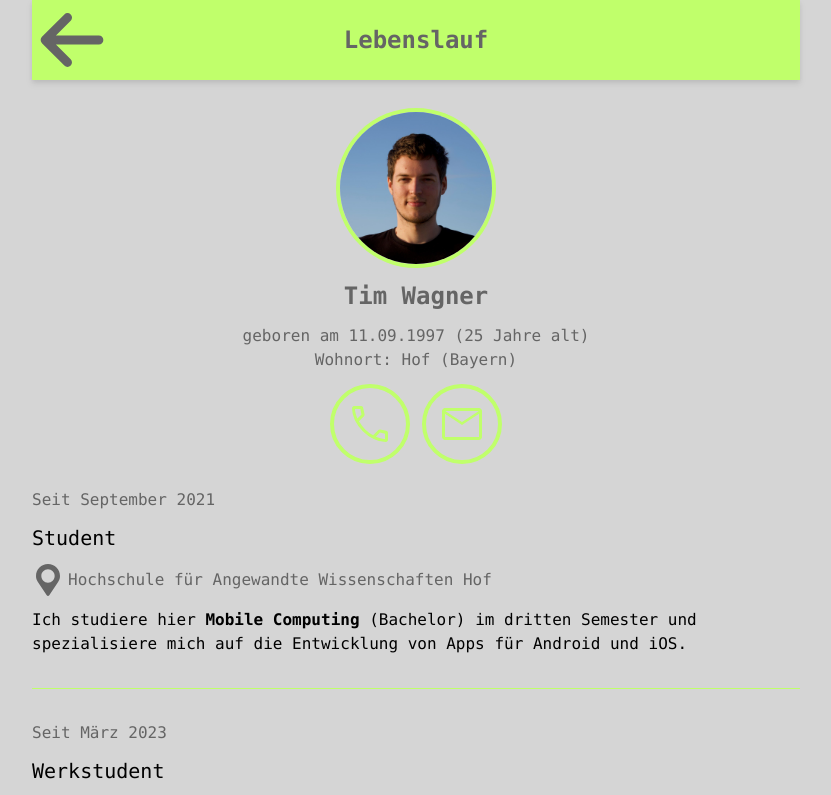
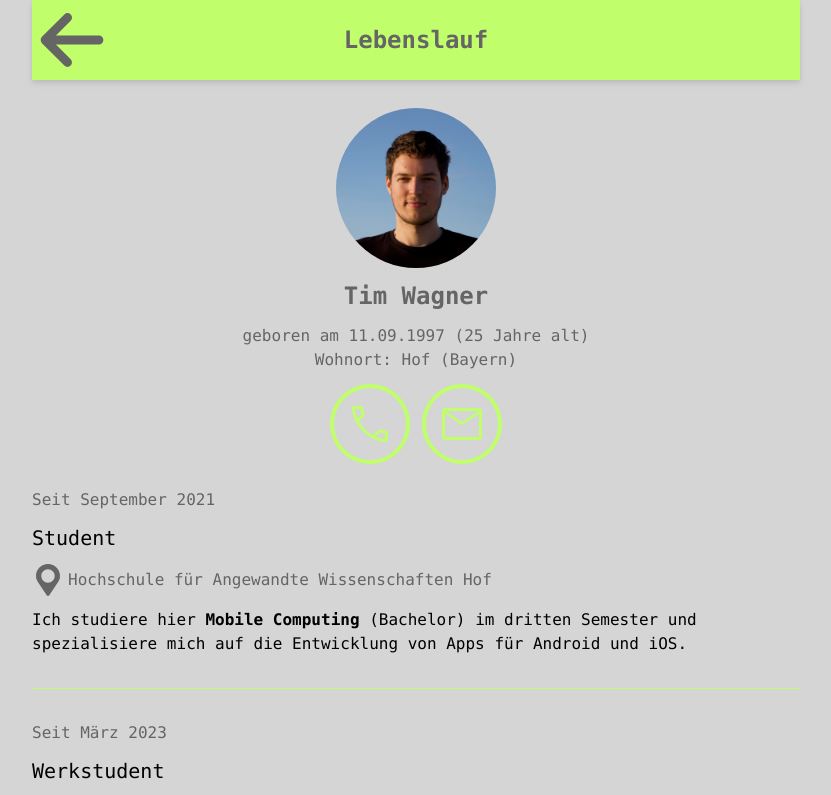
Before and after one commit to tim-w97/MyProfilePage, a React (Create React App) app: page /lebenslauf in a window 1280 px wide. Shown: the top 795 px of the page, without its empty margins (224-1055 px from the left). Built offline with nearby package versions, Linux system fonts and the light colour scheme.

Commit message:
removed border from profile picture

```diff
--- a/src/widgets/Profile.js
+++ b/src/widgets/Profile.js
@@ -9,7 +9,7 @@ function Profile(props) {
     >
       {/* Portrait of me */}
       <img
-        className="aspect-square w-40 object-cover rounded-full border border-tim-green border-4 mt-3"
+        className="aspect-square w-40 object-cover rounded-full mt-3"
         src={tim}
         alt="Portrait von Tim"
       ></img>
```
